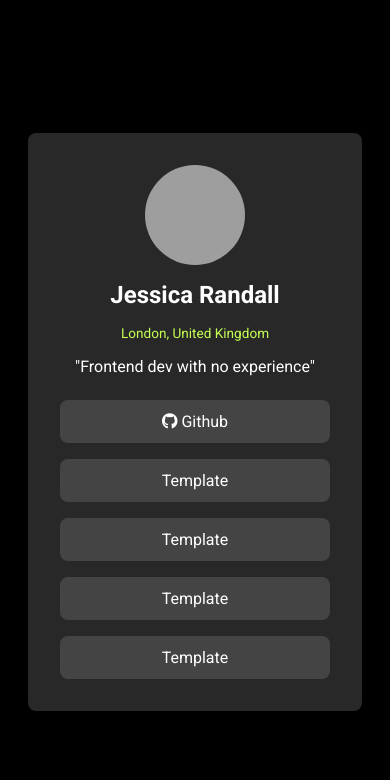
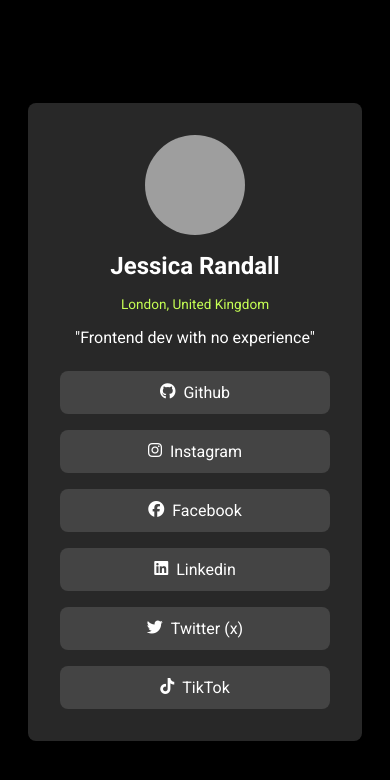
Before and after one commit to edevars/frontend-mentor-social-links, a plain HTML site: page index.html in a window 390 px wide. Drawn offline with Linux system fonts and the light colour scheme; grey boxes are pictures that could not be loaded.

Commit message:
✨ Adding responsive design

```diff
--- a/index.html
+++ b/index.html
@@ -26,12 +26,41 @@
     </div>
     <ul class="User__list">
       <li><a class="User__list__item" href="#">
-        <i class="fa-brands fa-github"></i> Github
-      </a></li>
-      <li><a class="User__list__item" href="#">Template</a></li>
-      <li><a class="User__list__item" href="#">Template</a></li>
-      <li><a class="User__list__item" href="#">Template</a></li>
-      <li><a class="User__list__item" href="#">Template</a></li>
+          <i class="fa-brands fa-github"></i>
+          <span>Github</span>
+        </a></li>
+      <li>
+        <a class="User__list__item" href="#">
+          <i class="fa-brands fa-instagram"></i>
+          <span>Instagram</span>
+        </a>
+      </li>
+      <li>
+        <a class="User__list__item" href="#">
+          <i class="fa-brands fa-facebook"></i>
+          <span>Facebook</span>
+        </a>
+      </li>
+      <li>
+        <a class="User__list__item" href="#">
+          <i class="fa-brands fa-linkedin"></i>
+          <span>
+            Linkedin
+          </span>
+        </a>
+      </li>
+      <li><a class="User__list__item" href="#">
+          <i class="fa-brands fa-twitter"></i>
+          <span>
+            Twitter (x)
+          </span>
+        </a>
+      </li>
+      <li><a class="User__list__item" href="#">
+          <i class="fa-brands fa-tiktok"></i>
+          <span>TikTok</span>
+        </a>
+      </li>
     </ul>
   </main>
 </body>
--- a/styles/main.css
+++ b/styles/main.css
@@ -59,7 +59,7 @@ body {
 }
 
 .User__list__item {
-  display: block;
+  display: flex;
   width: calc(100% - 1.5rem);
   padding: 0.75rem;
   text-decoration: none;
@@ -68,4 +68,35 @@ body {
   background-color: var(--tertiary-color);
   color: var(--text-color);
   border-radius: 0.5rem;
+  column-gap: 0.5rem;
+  justify-content: center;
 }
+
+.User__list__item:hover {
+  background-color: var(--accent-color);
+  color: var(--primary-color)
+}
+
+@media screen and (min-width: 1024px) {
+  .User {
+    max-width: 600px;
+  }
+
+  .User__list {
+    grid-template-columns: repeat(3, 100px);
+    justify-content: center;
+    gap: 1.25rem;
+  }
+
+  .User__list__item {
+    height: calc(100px - 1.5rem);
+    font-size: 2.25rem;
+    display: flex;
+    justify-content: center;
+    align-items: center;
+  }
+
+  .User__list__item > span {
+    display: none;
+  }
+}
```
